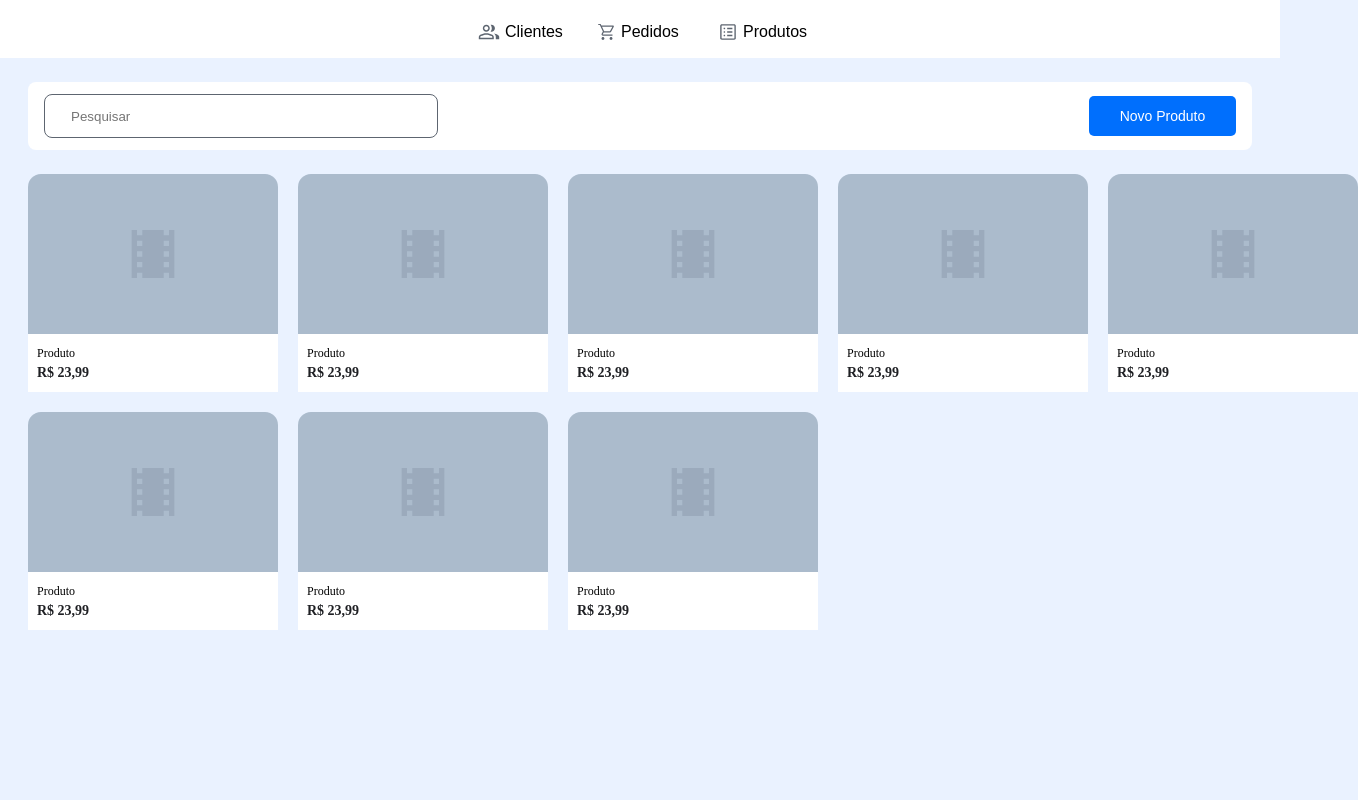
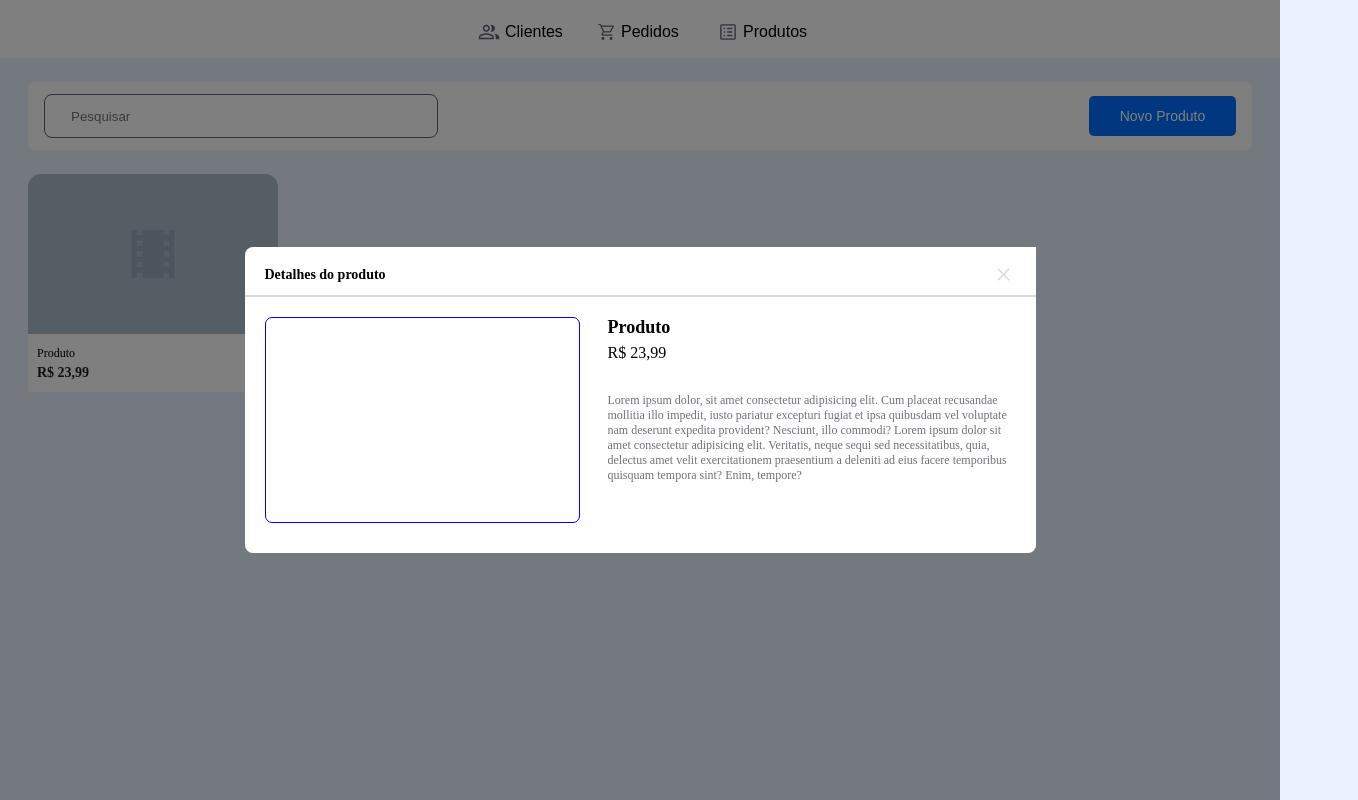
Before and after one commit to Jefsouza-dev/simple_order, a React (Vite) app: page / in a window 1280 px wide. Both pictures are taken after a click on the button "Produtos". Shown: the whole page, 1358 px wide, since content can reach past the window. Built offline with nearby package versions, Linux system fonts and the light colour scheme.

Commit message:
feat: Develop product details modal

```diff
--- a/src/pages/Home/sections/CustomerSection/index.jsx
+++ b/src/pages/Home/sections/CustomerSection/index.jsx
@@ -7,22 +7,19 @@ import { NewCustomerModal } from "./NewCustomerModal";
 export const CustomerSection = () => {
   const [openAddNewCustomerModal, setOpenAddNewCustomerModal] = useState(false);
 
-  const handleModalAddNewProduct = () => {
+  const handleAddNewCustomer = () => {
     setOpenAddNewCustomerModal(!openAddNewCustomerModal);
   };
 
   return (
     <>
-      <ActionBar
-        titleSection={"Cliente"}
-        setOpenModal={handleModalAddNewProduct}
-      />
+      <ActionBar titleSection={"Cliente"} setOpenModal={handleAddNewCustomer} />
       <S.CustomerListContainer>
         <EachCustomer />
       </S.CustomerListContainer>
 
       {openAddNewCustomerModal && (
-        <NewCustomerModal closeModal={handleModalAddNewProduct} />
+        <NewCustomerModal closeModal={handleAddNewCustomer} />
       )}
     </>
   );
--- a/src/pages/Home/sections/ProductSection/ProductDetailsModal/index.jsx
+++ b/src/pages/Home/sections/ProductSection/ProductDetailsModal/index.jsx
@@ -1,10 +1,40 @@
-import React from "react";
+import { ModalAnimation } from "../../../../../animation/ModalAnimation";
+import * as S from "./styles";
+import { ModalHeader } from "../../../../../components/ModalHeader";
+import { ModalSeparator } from "../../../../../components/ModalSeparator";
 
-export const ProductDetailsModal = () => {
+export const ProductDetailsModal = ({ closeModal }) => {
   return (
-    <div>
-      <h1>Detalhes</h1>
-      <h1>produto</h1>
-    </div>
+    <ModalAnimation>
+      <S.ModalContent>
+        <ModalHeader title="Detalhes do produto" closeModal={closeModal} />
+
+        <ModalSeparator />
+
+        <S.ContainerInfo>
+          <S.Image />
+
+          <S.ProductInfo>
+            <S.TitleAndPrice>
+              <span className="title">Produto</span>
+              <span className="price">R$ 23,99</span>
+            </S.TitleAndPrice>
+
+            <S.DescriptionArea>
+              <p className="descriptionText">
+                Lorem ipsum dolor, sit amet consectetur adipisicing elit. Cum
+                placeat recusandae mollitia illo impedit, iusto pariatur
+                excepturi fugiat et ipsa quibusdam vel voluptate nam deserunt
+                expedita provident? Nesciunt, illo commodi? Lorem ipsum dolor
+                sit amet consectetur adipisicing elit. Veritatis, neque sequi
+                sed necessitatibus, quia, delectus amet velit exercitationem
+                praesentium a deleniti ad eius facere temporibus quisquam
+                tempora sint? Enim, tempore?
+              </p>
+            </S.DescriptionArea>
+          </S.ProductInfo>
+        </S.ContainerInfo>
+      </S.ModalContent>
+    </ModalAnimation>
   );
 };
--- a/src/pages/Home/sections/ProductSection/ProductDetailsModal/styles.js
+++ b/src/pages/Home/sections/ProductSection/ProductDetailsModal/styles.js
@@ -1 +1,59 @@
 import { styled } from "styled-components";
+
+export const ModalContent = styled.div`
+  background-color: #ffffff;
+  width: 791px;
+  height: 306px;
+  border-radius: 8px;
+`;
+
+export const ContainerInfo = styled.div`
+  height: 204px;
+  margin: 20px;
+  display: flex;
+  justify-content: space-between;
+`;
+
+export const Image = styled.div`
+  width: 313px;
+  height: 100%;
+  border-radius: 7px;
+  border: 1px solid blue;
+`;
+
+export const ProductInfo = styled.div`
+  width: 408px;
+  height: 100%;
+  display: flex;
+  flex-direction: column;
+  justify-content: space-between;
+`;
+
+export const TitleAndPrice = styled.div`
+  display: flex;
+  flex-direction: column;
+  gap: 6px;
+  margin-bottom: 8px;
+
+  .title {
+    font-size: 18px;
+    font-weight: 900px;
+    font-weight: bold;
+  }
+
+  .price {
+    font-size: 16px;
+    font-weight: 400;
+  }
+`;
+
+export const DescriptionArea = styled.div`
+  height: 128px;
+
+  .descriptionText {
+    margin: 0;
+    font-size: 12px;
+    font-weight: 400px;
+    color: #71727a;
+  }
+`;
--- a/src/pages/Home/sections/ProductSection/index.jsx
+++ b/src/pages/Home/sections/ProductSection/index.jsx
@@ -3,33 +3,36 @@ import * as S from "./styles";
 import { ActionBar } from "../../../../components/ActionBar";
 import { EachProduct } from "./EachProduct";
 import { NewProductModal } from "./NewProductModal";
+import { ProductDetailsModal } from "./ProductDetailsModal";
 
 export const ProductSection = () => {
   const [openAddNewProductModal, setOpenAddNewProductModal] = useState(false);
+  const [openProductDetailsModal, setOpenProductDetailsModal] = useState(true);
 
-  const handleModalAddNewProduct = () => {
+  const handleAddNewProductModal = () => {
     setOpenAddNewProductModal(!openAddNewProductModal);
+  };
+
+  const handleProductDetailsModal = () => {
+    setOpenProductDetailsModal(!openProductDetailsModal);
   };
 
   return (
     <>
       <ActionBar
         titleSection={"Produto"}
-        setOpenModal={handleModalAddNewProduct}
+        setOpenModal={handleAddNewProductModal}
       />
       <S.ProductListContainer>
-        <EachProduct />
-        <EachProduct />
-        <EachProduct />
-        <EachProduct />
-        <EachProduct />
-        <EachProduct />
-        <EachProduct />
         <EachProduct />
       </S.ProductListContainer>
 
       {openAddNewProductModal && (
-        <NewProductModal closeModal={handleModalAddNewProduct} />
+        <NewProductModal closeModal={handleAddNewProductModal} />
+      )}
+
+      {openProductDetailsModal && (
+        <ProductDetailsModal closeModal={handleProductDetailsModal} />
       )}
     </>
   );
```
